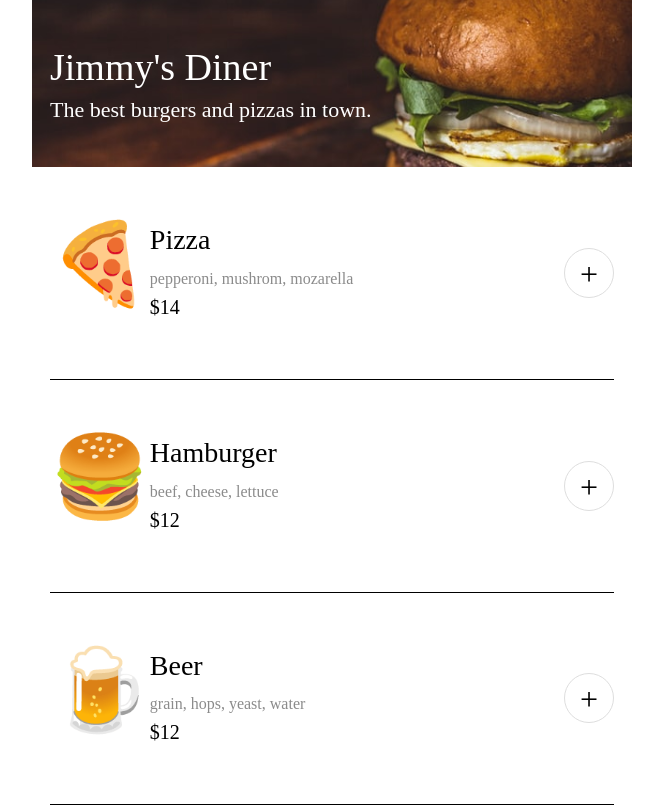
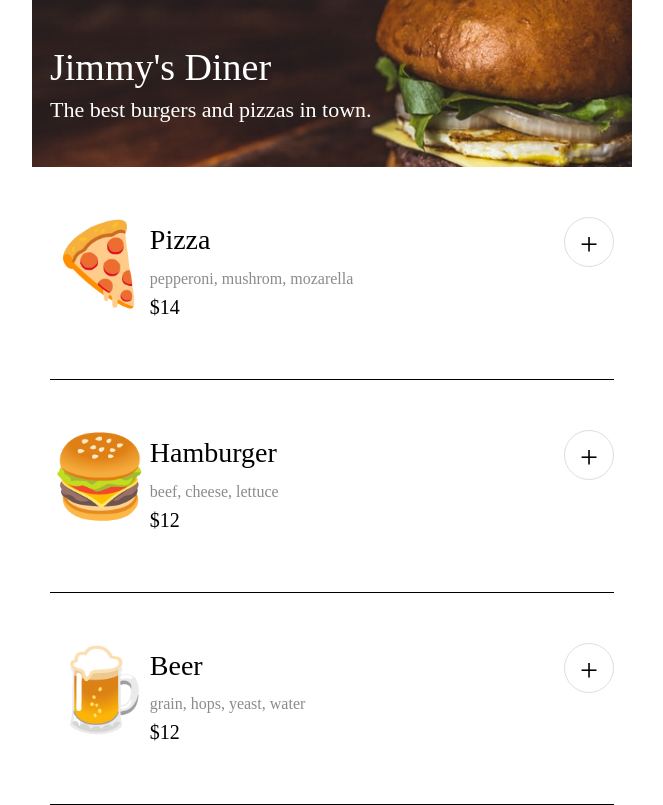
Before and after one commit to fringe4life/bun-order-project, a website built with Vite: page index.html in a window 1280 px wide. Shown: the whole page, without its empty margins (308-971 px from the left). Built offline with nearby package versions, Linux system fonts and the light colour scheme; a web font is replaced by a local one.

Commit message:
removed align-self

```diff
--- a/src/css/components/menu.css
+++ b/src/css/components/menu.css
@@ -45,8 +45,6 @@
 	/* grid layout */
 	grid-column: button;
 	justify-self: center;
-	align-self: center;
-	padding: 0;
 
 	/* typography */
 	font-size: 2rem;
```
